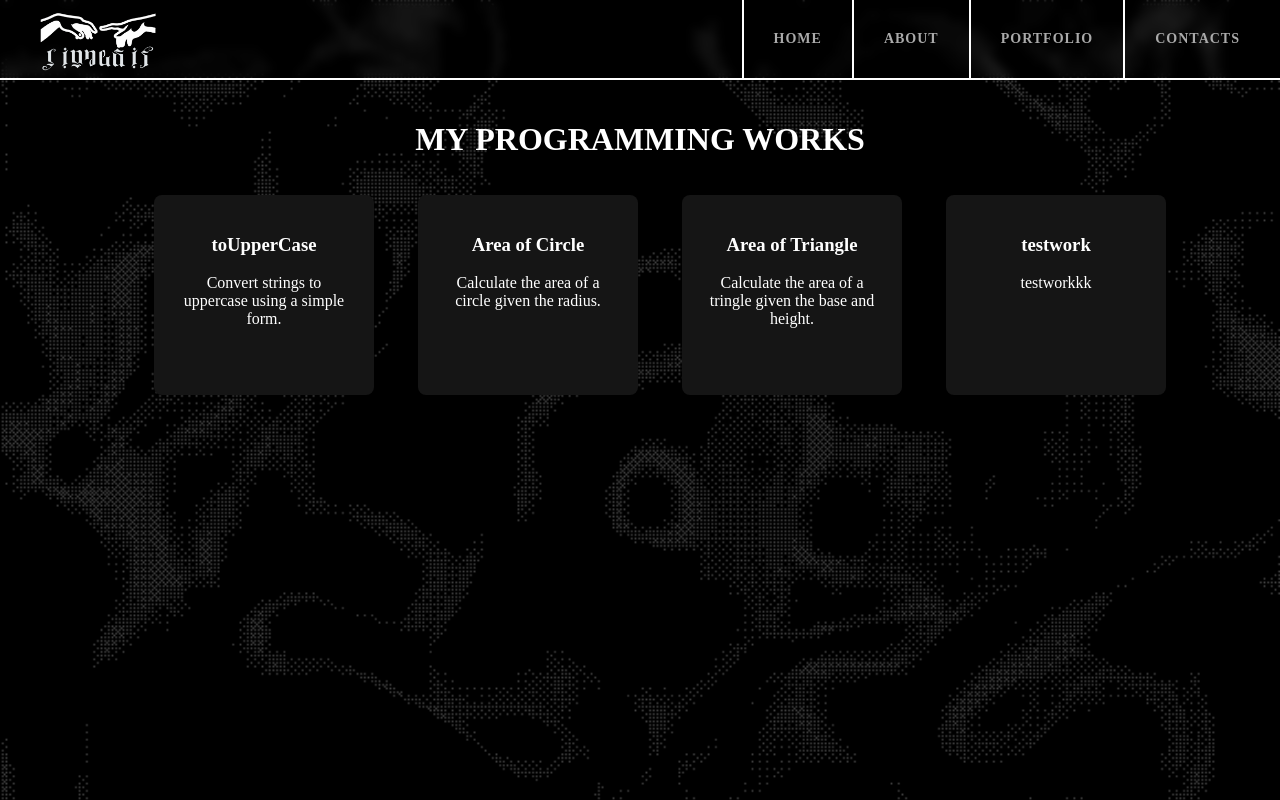
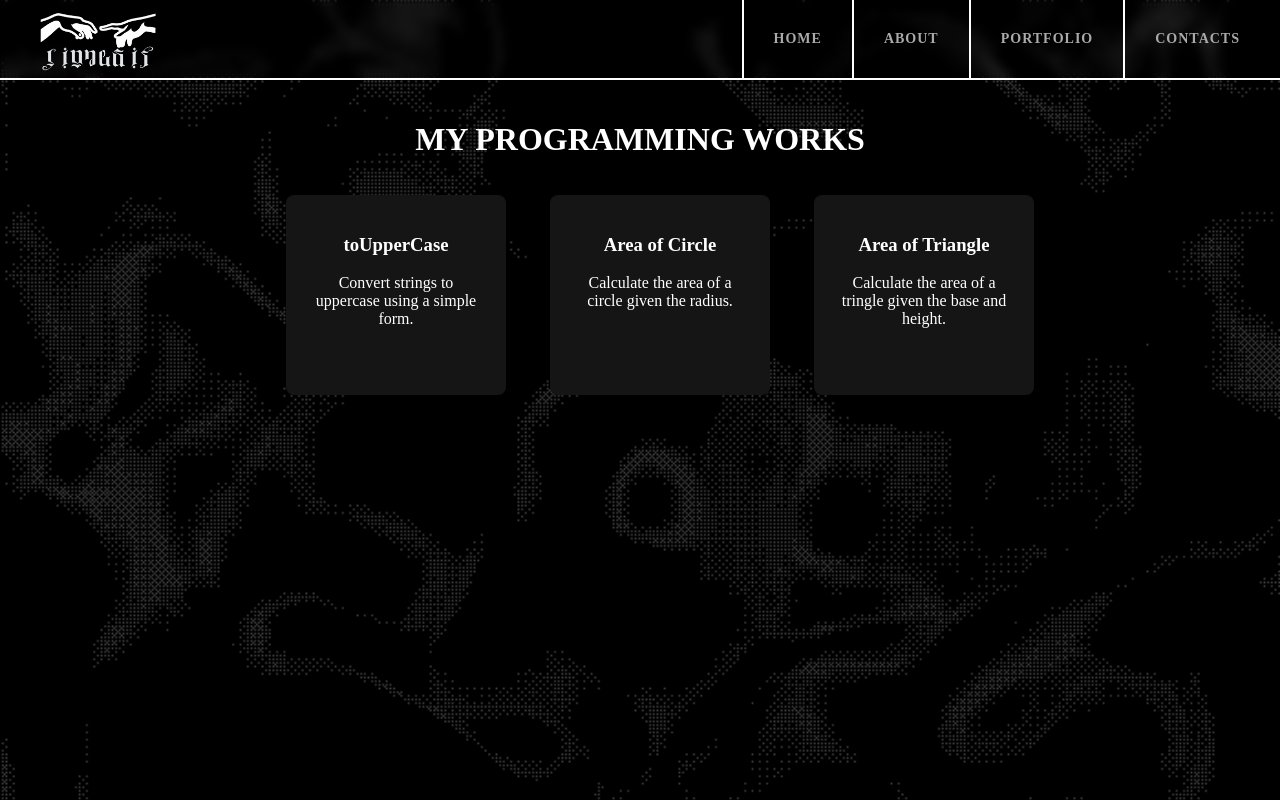
Before and after one commit to ToffertheCreator/portefeuille-de-toffer, a Flask app: page /portfolio in a window 1280 px wide. Run offline with Flask 3, Linux system fonts and the light colour scheme.

Commit message:
last fix

```diff
--- a/app.py
+++ b/app.py
@@ -52,14 +52,6 @@
 
     return render_template('areaoftriangle.html', result=result)
 
-@app.route('/testwork', methods=['GET', 'POST'])
-def testwork():
-    result = None
-    if request.method == 'POST':
-        input_string = request.form.get('inputString', '')
-        result = input_string.upper()
-    return render_template('testwork.html', result=result)
-
 @app.route('/contact')
 def contact():
     return render_template('contacts.html')
--- a/static/main.css
+++ b/static/main.css
@@ -16,6 +16,7 @@
     background-position: center 0px;
     background-color: rgba(255, 255, 255, 0.7);
     min-height: 100vh;
+    height: 100%;
     width: 100vw;
     position: absolute;
     top: 0;
--- a/templates/portfolio.html
+++ b/templates/portfolio.html
@@ -23,11 +23,6 @@
             <p>Calculate the area of a tringle given the base and height.</p>
             <a href="{{ url_for('areaoftriangle') }}" class="try-link">Try it</a>
         </div>
-        <div class="work-card">
-            <h3>testwork</h3>
-            <p>testworkkk</p>
-            <a href="{{ url_for('testwork') }}" class="try-link">Try it</a>
-        </div>
     </div>
 </div>
 {% endblock %}
```
Also changed, not shown: templates/testwork.html (deleted, +0 -26 lines).
